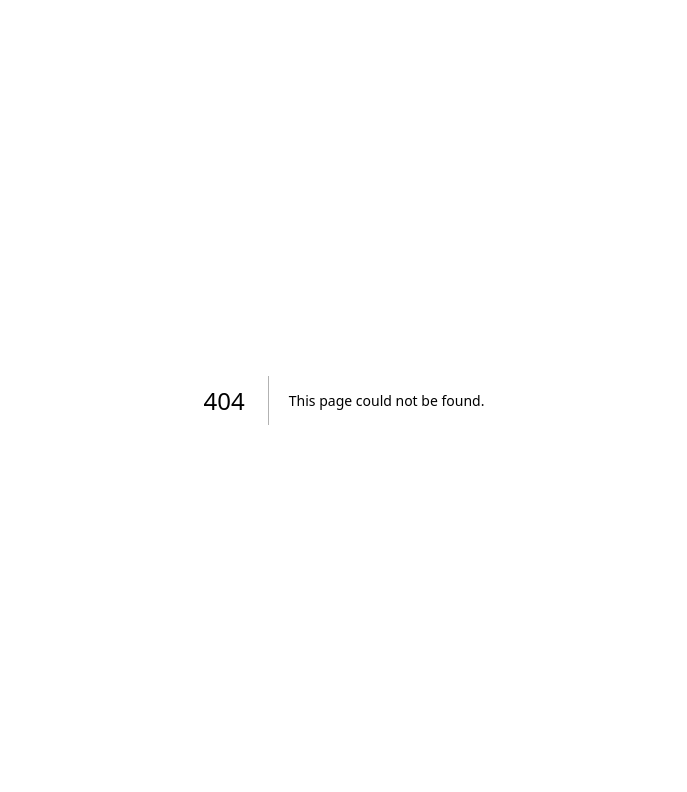
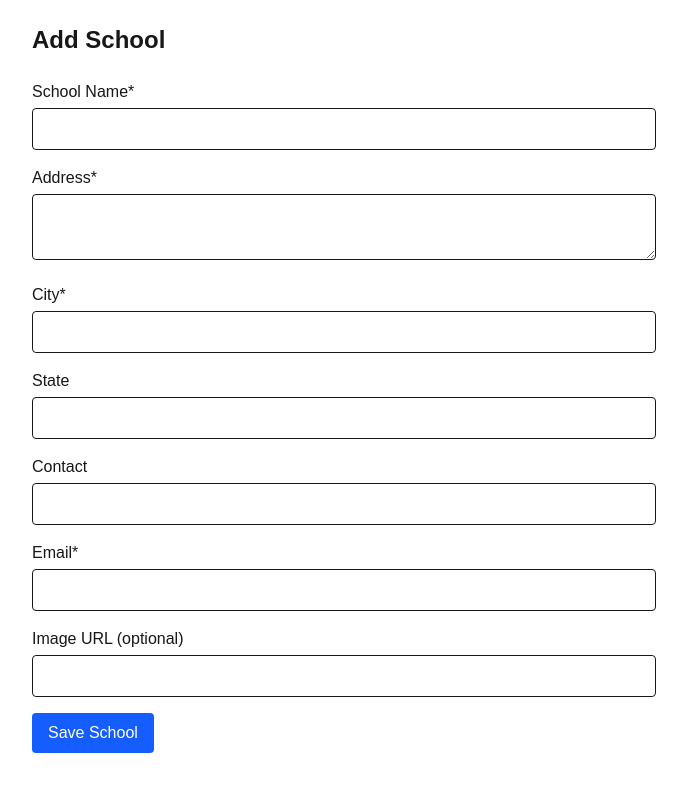
Before and after one commit to xxRahul-Kolixx/school-directory, a Next.js app: page /add-school in a window 1280 px wide. Before the commit this address had no page. Shown: the top 792 px of the page, without its empty margins (296-983 px from the left). Built offline with nearby package versions, Linux system fonts and the light colour scheme.

Commit message:
feat: add-school form page with validation

```diff
--- /dev/null
+++ b/app/add-school/page.jsx
@@ -0,0 +1,133 @@
+"use client";
+
+import { useForm } from "react-hook-form";
+import { useState } from "react";
+import { useRouter } from "next/navigation";
+
+export default function AddSchoolPage() {
+  const {
+    register,
+    handleSubmit,
+    formState: { errors },
+  } = useForm();
+  const [loading, setLoading] = useState(false);
+  const [serverError, setServerError] = useState("");
+  const router = useRouter();
+
+  const onSubmit = async (data) => {
+    setLoading(true);
+    setServerError("");
+
+    try {
+      const res = await fetch("/api/schools/add", {
+        method: "POST",
+        headers: { "Content-Type": "application/json" },
+        body: JSON.stringify(data),
+      });
+
+      if (!res.ok) {
+        const err = await res.json();
+        throw new Error(err.error || "Submission failed");
+      }
+
+      // success → redirect to show-schools
+      router.push("/show-schools");
+    } catch (err) {
+      console.error(err);
+      setServerError(err.message || "Something went wrong");
+    } finally {
+      setLoading(false);
+    }
+  };
+
+  return (
+    <div className="max-w-2xl mx-auto p-6">
+      <h1 className="text-2xl font-bold mb-6">Add School</h1>
+
+      <form onSubmit={handleSubmit(onSubmit)} className="space-y-4">
+        <div>
+          <label className="block mb-1">School Name*</label>
+          <input
+            {...register("name", { required: "Name required" })}
+            className="w-full border p-2 rounded"
+          />
+          {errors.name && (
+            <p className="text-red-600 text-sm">{errors.name.message}</p>
+          )}
+        </div>
+
+        <div>
+          <label className="block mb-1">Address*</label>
+          <textarea
+            {...register("address", { required: "Address required" })}
+            className="w-full border p-2 rounded"
+          />
+          {errors.address && (
+            <p className="text-red-600 text-sm">{errors.address.message}</p>
+          )}
+        </div>
+
+        <div>
+          <label className="block mb-1">City*</label>
+          <input
+            {...register("city", { required: "City required" })}
+            className="w-full border p-2 rounded"
+          />
+          {errors.city && (
+            <p className="text-red-600 text-sm">{errors.city.message}</p>
+          )}
+        </div>
+
+        <div>
+          <label className="block mb-1">State</label>
+          <input {...register("state")} className="w-full border p-2 rounded" />
+        </div>
+
+        <div>
+          <label className="block mb-1">Contact</label>
+          <input
+            {...register("contact", {
+              pattern: {
+                value: /^[0-9+\-\s()]{6,20}$/,
+                message: "Invalid phone",
+              },
+            })}
+            className="w-full border p-2 rounded"
+          />
+          {errors.contact && (
+            <p className="text-red-600 text-sm">{errors.contact.message}</p>
+          )}
+        </div>
+
+        <div>
+          <label className="block mb-1">Email*</label>
+          <input
+            {...register("email_id", {
+              required: "Email required",
+              pattern: { value: /^\S+@\S+$/i, message: "Invalid email" },
+            })}
+            className="w-full border p-2 rounded"
+          />
+          {errors.email_id && (
+            <p className="text-red-600 text-sm">{errors.email_id.message}</p>
+          )}
+        </div>
+
+        <div>
+          <label className="block mb-1">Image URL (optional)</label>
+          <input {...register("image")} className="w-full border p-2 rounded" />
+        </div>
+
+        <button
+          type="submit"
+          disabled={loading}
+          className="px-4 py-2 bg-blue-600 text-white rounded hover:bg-blue-700 disabled:bg-gray-400"
+        >
+          {loading ? "Saving..." : "Save School"}
+        </button>
+
+        {serverError && <p className="text-red-600 mt-2">{serverError}</p>}
+      </form>
+    </div>
+  );
+}
```
